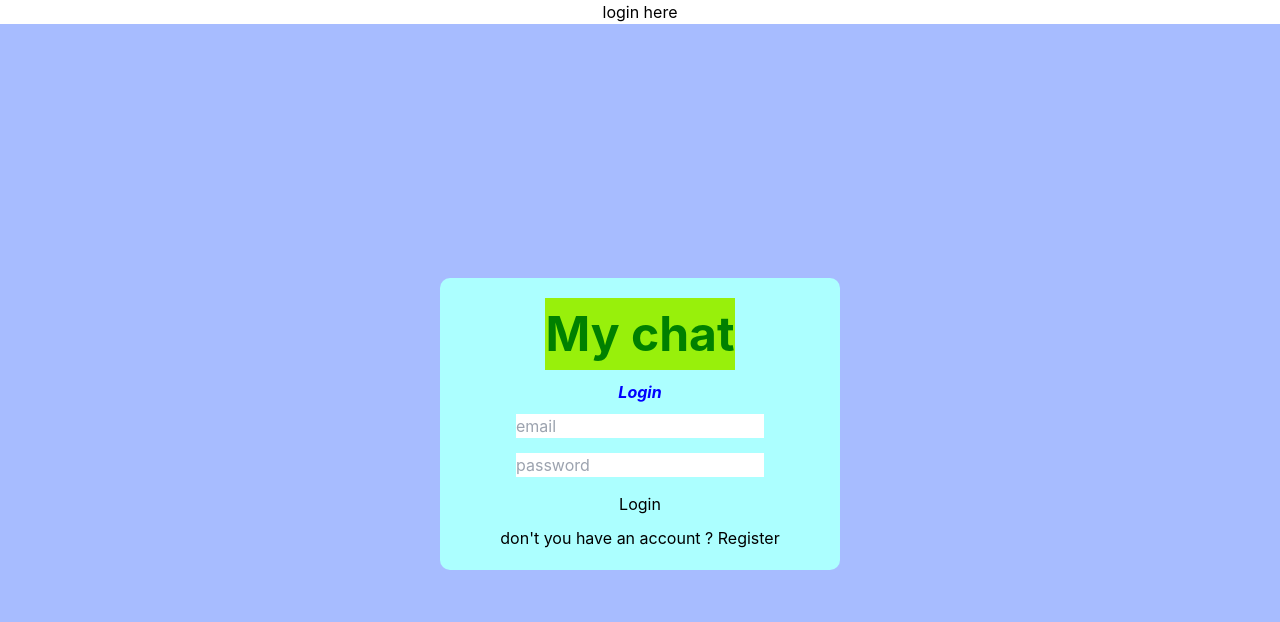
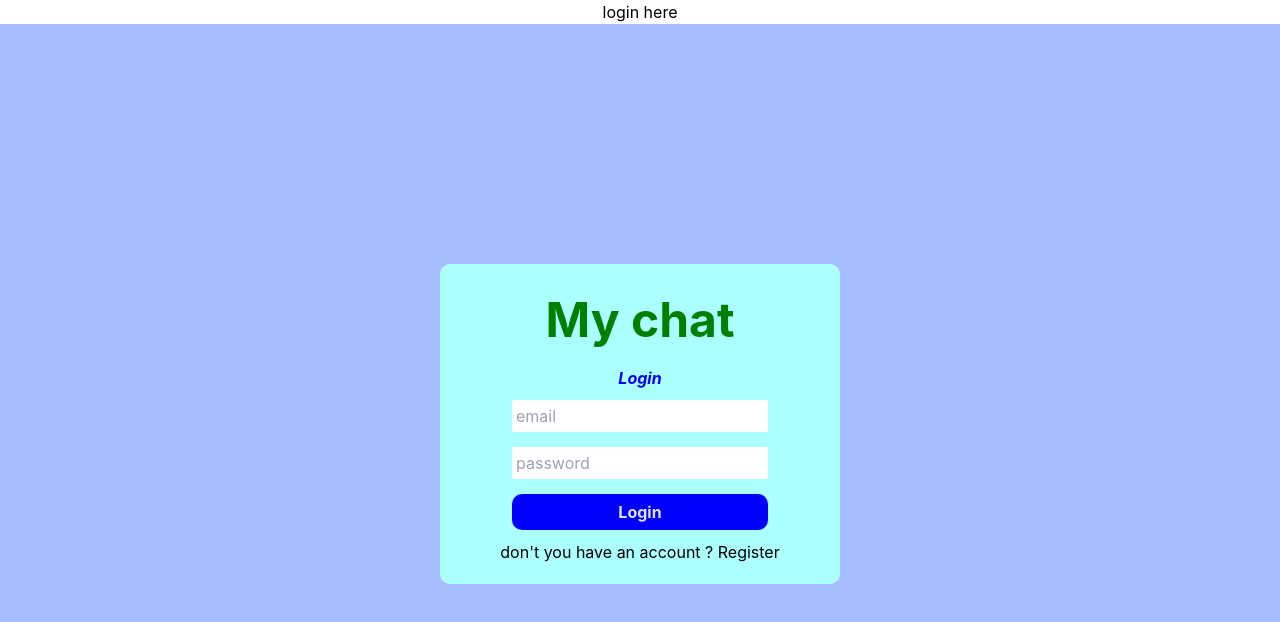
Before and after one commit to ABU-ISA-BISWAS/Messenger, a React (Create React App) app: page /login in a window 1280 px wide. Shown: the top 622 px of the page. Built offline with nearby package versions, Linux system fonts and the light colour scheme.

Commit message:
login modified

```diff
--- a/src/Pages/Login.js
+++ b/src/Pages/Login.js
@@ -2,6 +2,7 @@ import React from 'react';
 
 const Login = () => {
     return (
+
 
         <div className="formContainer ">
         <div className="formWrapper">
@@ -10,9 +11,9 @@ const Login = () => {
             <form>
 
 
-                <input type="email" placeholder="email"/>
+                <input className='p-1' type="email" placeholder="email"/>
 
-                <input type="password" placeholder="password"  />
+                <input className='p-1' type="password" placeholder="password"  />
 
 
 
@@ -23,7 +24,6 @@ const Login = () => {
             <p>don't you have an account ? Register</p>
         </div>
     </div>
-
     );
 };
 
--- a/src/Pages/style.css
+++ b/src/Pages/style.css
@@ -4,6 +4,8 @@
    display: flex;
   align-items: center;
   justify-content: center;
+
+
 }
 
  .formWrapper{
@@ -23,7 +25,7 @@ form{
   gap: 15px;
 }
   .logo{
-    background-color: rgb(152, 240, 11);
+
     font-size: 3rem;
     font-weight: bolder;
     color: green;
@@ -34,3 +36,16 @@ form{
     font-weight:bolder;
     color: blue;
   }
+
+
+  button{
+    border-radius:10px;
+    padding: 6px;
+    border: 3px red;
+    align-items: center;
+    justify-content: center;
+    display:flex;
+    font-weight:bolder;
+    color: rgb(224, 224, 240);
+    background-color: blue;
+  }
```
